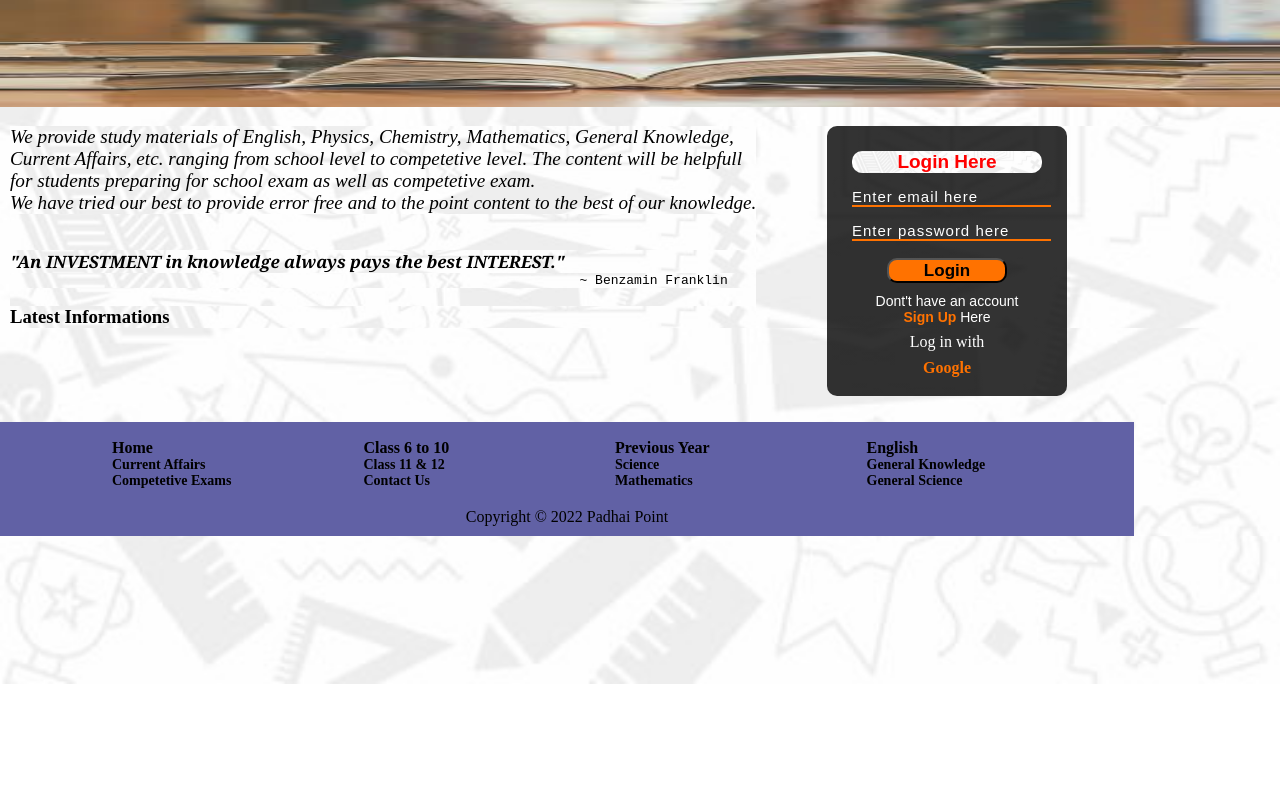
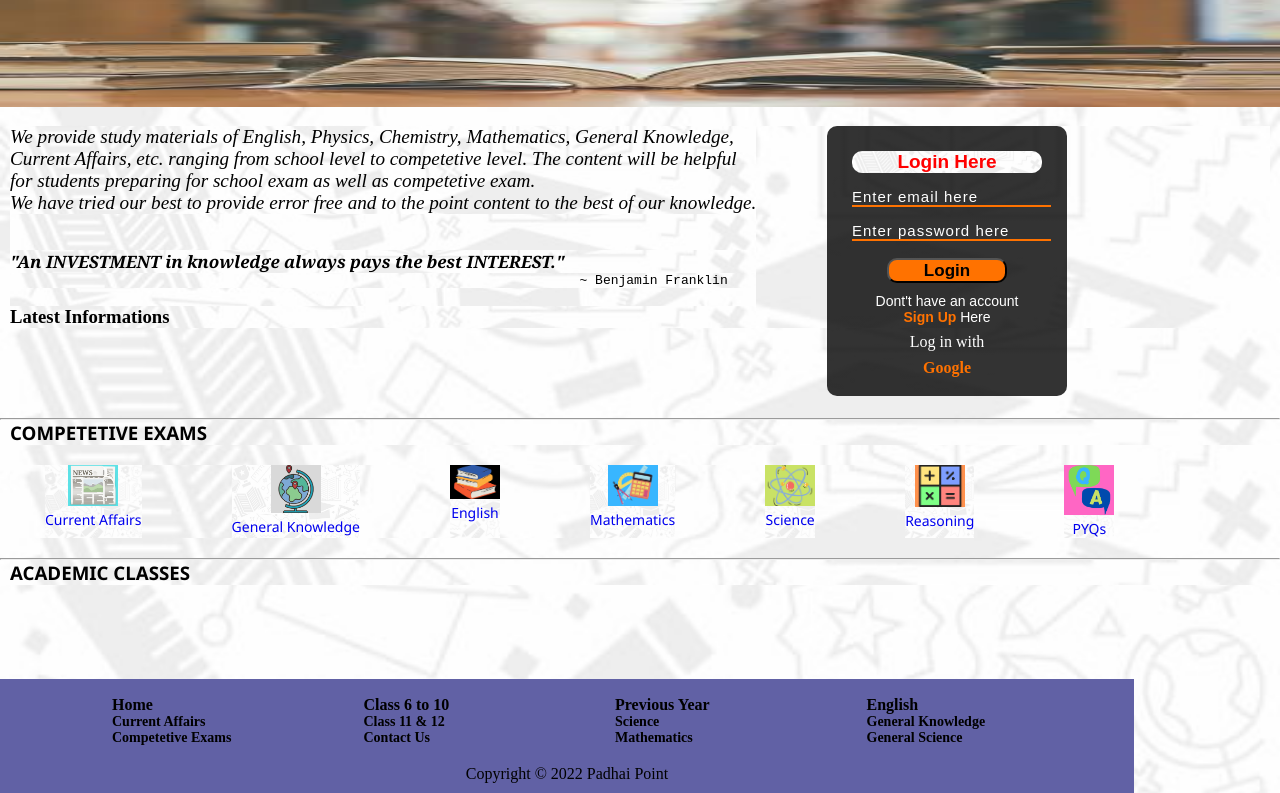
Before and after one commit to BKV1996/padhaipoint, a plain HTML site: page index.html in a window 1280 px wide. Shown: the part 83-876 px from the top of the page. Before the commit the page ends 800 px from the top, so only its background shows below. Drawn offline with Linux system fonts and the light colour scheme.

Commit message:
second commit

```diff
--- a/index.html
+++ b/index.html
@@ -36,18 +36,17 @@
         <div class="news">
             <p class="pt">We provide study materials of English, Physics, Chemistry, Mathematics, General Knowledge,<br>
                 Current Affairs, etc. ranging from school level to competetive level. The content will be
-                helpfull<br> for students preparing for school exam as well as competetive exam.
+                helpful<br> for students preparing for school exam as well as competetive exam.
                 <br>We have tried our best to provide error free and to the point content to the best of our knowledge.
             </p>
             <br>
             <br>
             <p class="ptn"><b>"An INVESTMENT in knowledge always pays the best INTEREST."</b>
                 <br>
-                <pre>                                                                         ~ Benzamin Franklin</pre>
+                <pre>                                                                         ~ Benjamin Franklin</pre>
             </p>
             <br>
             <h3 class="new">Latest Informations</h3>
-
         </div>
         <div class="form">
             <h3 class="head">Login Here</h3>
@@ -64,6 +63,27 @@
             </div>
         </div>
     </main>
+
+    <section>
+        <hr>
+        <h3 class="hd2">COMPETETIVE EXAMS</h3>
+        <div class="sec">
+            <a href="#"><img src="current.png" width="50px"><br>Current Affairs</a>
+            <a href="#"><img src="gk.png" width="50px"><br>General Knowledge</a>
+            <a href="#"><img src="english.png" width="50px"><br>English</a>
+            <a href="#"><img src="math.png" width="50px"><br>Mathematics</a>
+            <a href="#"><img src="science.png" width="50px"><br>Science</a>
+            <A href="#"><img src="reasoning.png" width="50px"><br>Reasoning</A>
+            <a href="#"><img src="pyqs.png" width="50px"><br>PYQs</a>
+
+        </div>
+
+        <hr>
+        <h3 class="hd2">ACADEMIC CLASSES</h3>
+        <div class="sec1">
+
+        </div>
+    </section>
 
     <footer>
         <div class="footer-col">
--- a/style.css
+++ b/style.css
@@ -71,6 +71,7 @@ main {
     display: flex;
     margin: 10px;
     margin-top: 15px;
+    margin-bottom: 90px;
 }
 .pt{
     font-family: 'Times New Roman', Times, serif;
@@ -151,6 +152,9 @@ main {
     color: #000;
     font-weight: bold;
 }
+.form .btnn a:hover{
+    background: #fff;
+}
 
 .form .link {
     font-family: Arial, Helvetica, sans-serif;
@@ -168,6 +172,30 @@ main {
 
 .form .link a:hover {
     color: #fff;
+}
+
+.hd2{
+    font-family: 'Segoe UI', Tahoma, Geneva, Verdana, sans-serif;
+    margin-left: 10px;
+}
+.sec{
+    display: flex;
+    margin-left: 10px;
+    border-radius: 5px;
+    margin-top: 20px;
+    margin-bottom: 20px;
+
+}
+.sec img:focus{
+    width: 50px;
+}
+.sec a{
+    font-size: 14px;
+    margin-right: 55px;
+    margin-left: 35px;
+    text-align: center;
+    font-family: 'Segoe UI', Tahoma, Geneva, Verdana, sans-serif;
+    font-style: initial;
 }
 
 .liw {
```
Also changed, not shown: current.png (added), english.png (added), extra.png (added), gk.png (added), math.png (added), pyqs.png (added), reasoning.png (added), science.png (added).
